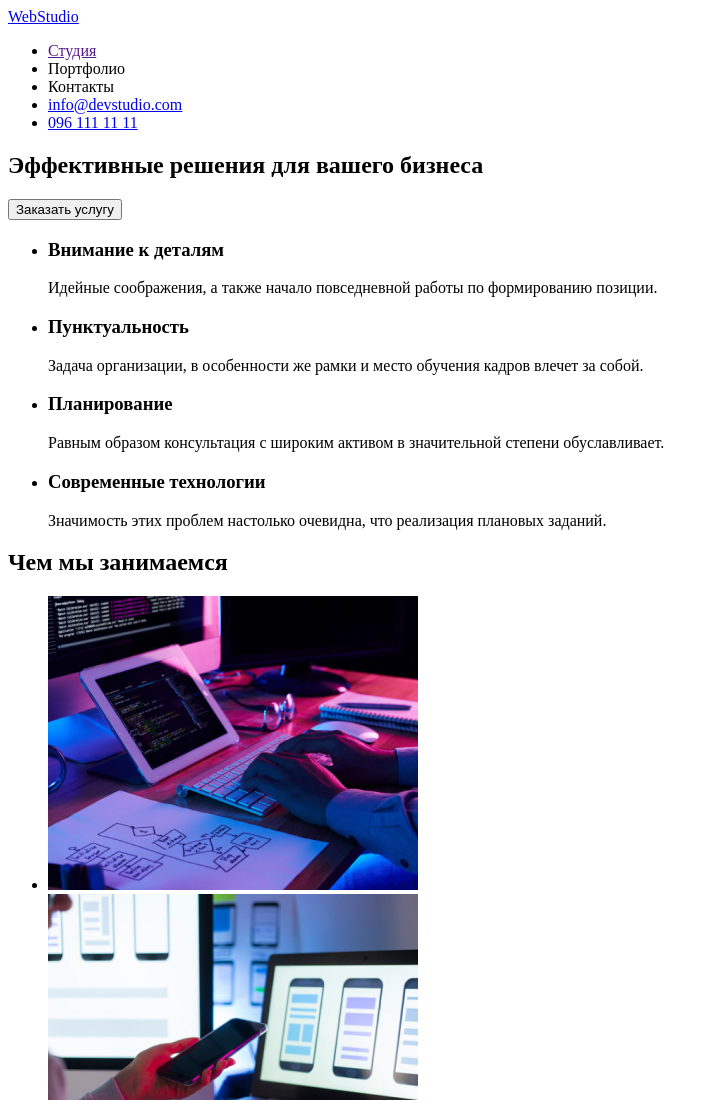
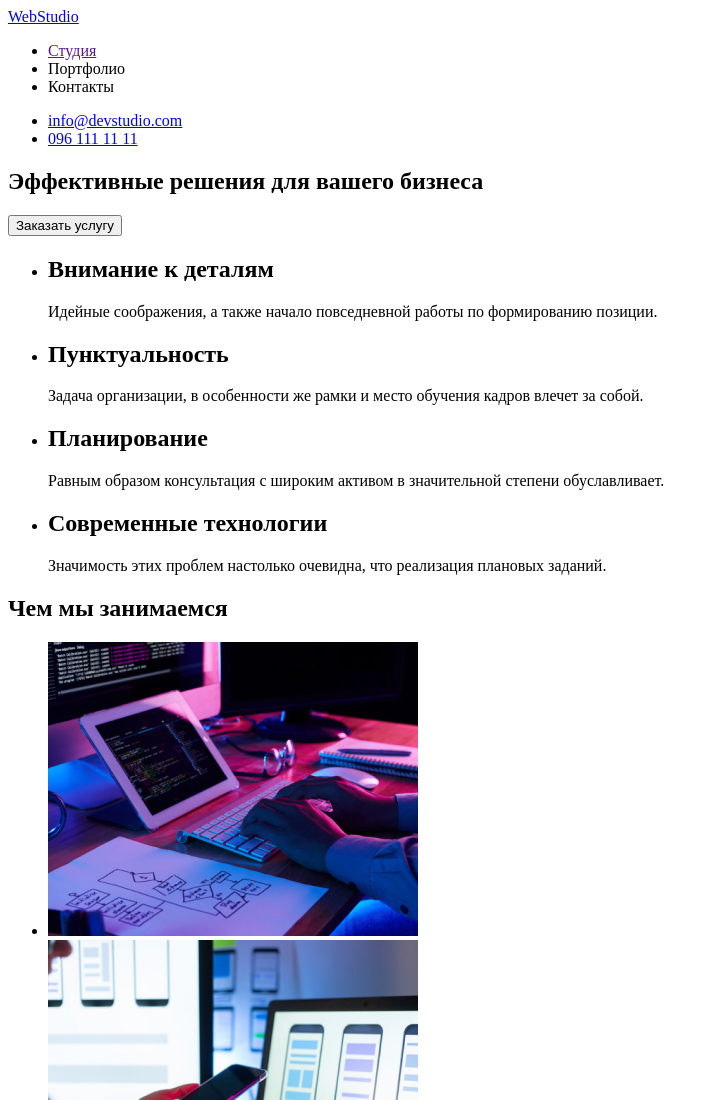
Before and after one commit to xandrux528/goit-markup-hw-01, a plain HTML site: page index.html in a window 1280 px wide. Shown: the top 1100 px of the page, without its empty margins (0-719 px from the left). Drawn offline with Linux system fonts and the light colour scheme.

Commit message:
вариант №6

```diff
--- a/index.html
+++ b/index.html
@@ -13,6 +13,8 @@
                 <li><a href="">Студия</a></li>
                 <li>Портфолио</li>
                 <li>Контакты</li>
+            </ul>
+            <ul>
                 <li><a href="mailto:info@devstudio.com">info@devstudio.com </a></li>
                 <li><a href="tel:+380961111111">096 111 11 11</a></li>
             </ul>
@@ -25,19 +27,19 @@
        <section>
         <ul>
             <li>
-                <h3>Внимание к деталям</h3>
+                <h2>Внимание к деталям</h2>
                 <p>Идейные соображения, а также начало повседневной работы по формированию позиции.</p>
             </li>
             <li>
-            <h3>Пунктуальность</h3>
+            <h2>Пунктуальность</h2>
             <p>Задача организации, в особенности же рамки и место обучения кадров влечет за собой.</p>
             </li>
             <li>
-            <h3>Планирование</h3>
+            <h2>Планирование</h2>
             <p>Равным образом консультация с широким активом в значительной степени обуславливает.</p>
             </li>
             <li>
-            <h3>Современные технологии</h3>
+            <h2>Современные технологии</h2>
             <p>Значимость этих проблем настолько очевидна, что реализация плановых заданий.</p>
             </li>
         </ul>
```
